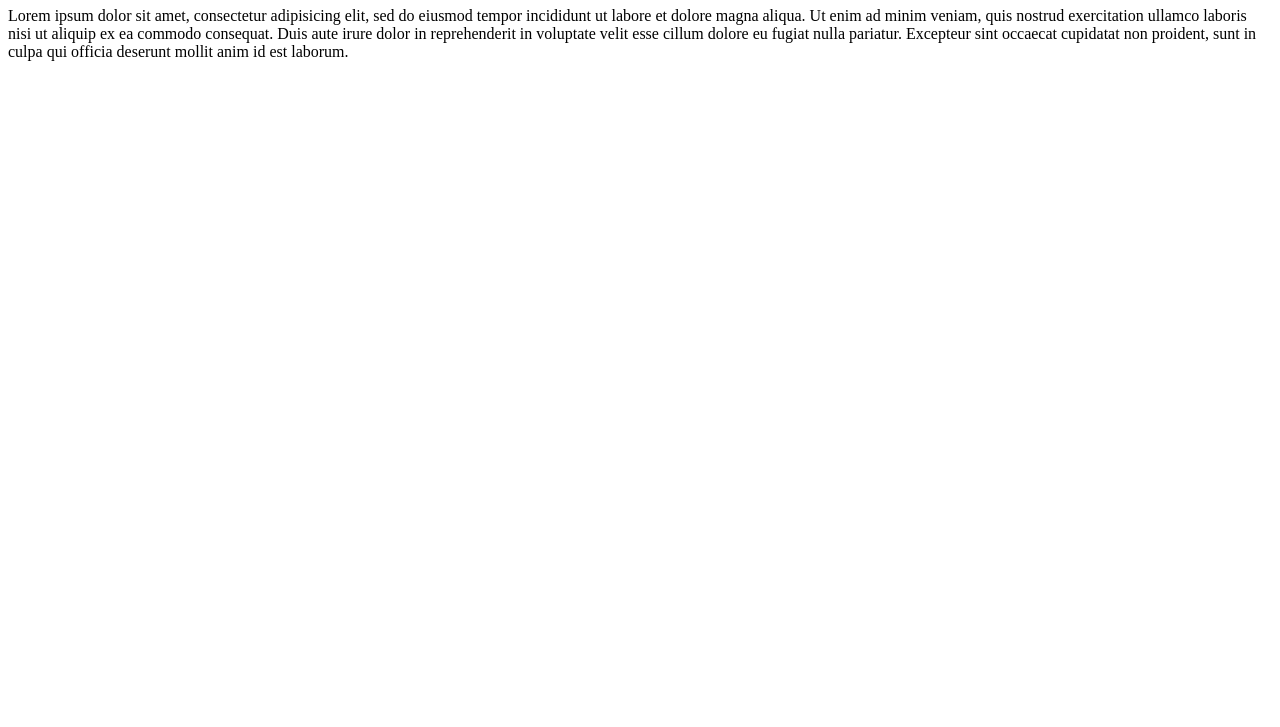
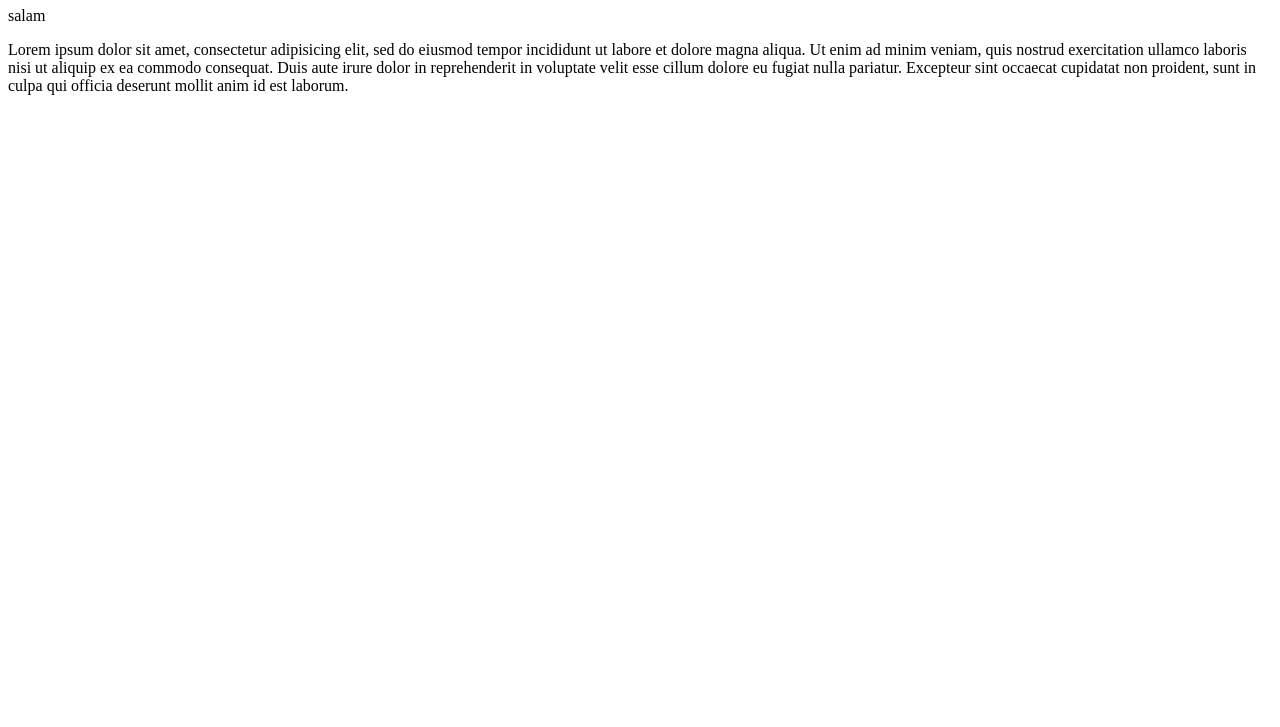
Before and after one commit to zahrash64/zaproject1, a plain HTML site: page about.html in a window 1280 px wide. Shown: the part 73-800 px from the top of the page. Drawn offline with Linux system fonts and the light colour scheme.

Commit message:
Update about.html

```diff
--- a/about.html
+++ b/about.html
@@ -6,7 +6,7 @@
   </head>
   <body>
     <h1>Welcome To About Page</h1>
-
+    <p>salam<p>
     <p>Lorem ipsum dolor sit amet, consectetur adipisicing elit, sed do eiusmod tempor incididunt ut labore et dolore magna aliqua. Ut enim ad minim veniam, quis nostrud exercitation ullamco laboris nisi ut aliquip ex ea commodo consequat. Duis aute irure dolor in reprehenderit in voluptate velit esse cillum dolore eu fugiat nulla pariatur. Excepteur sint occaecat cupidatat non proident, sunt in culpa qui officia deserunt mollit anim id est laborum.</p>
   </body>
 </html>
```
